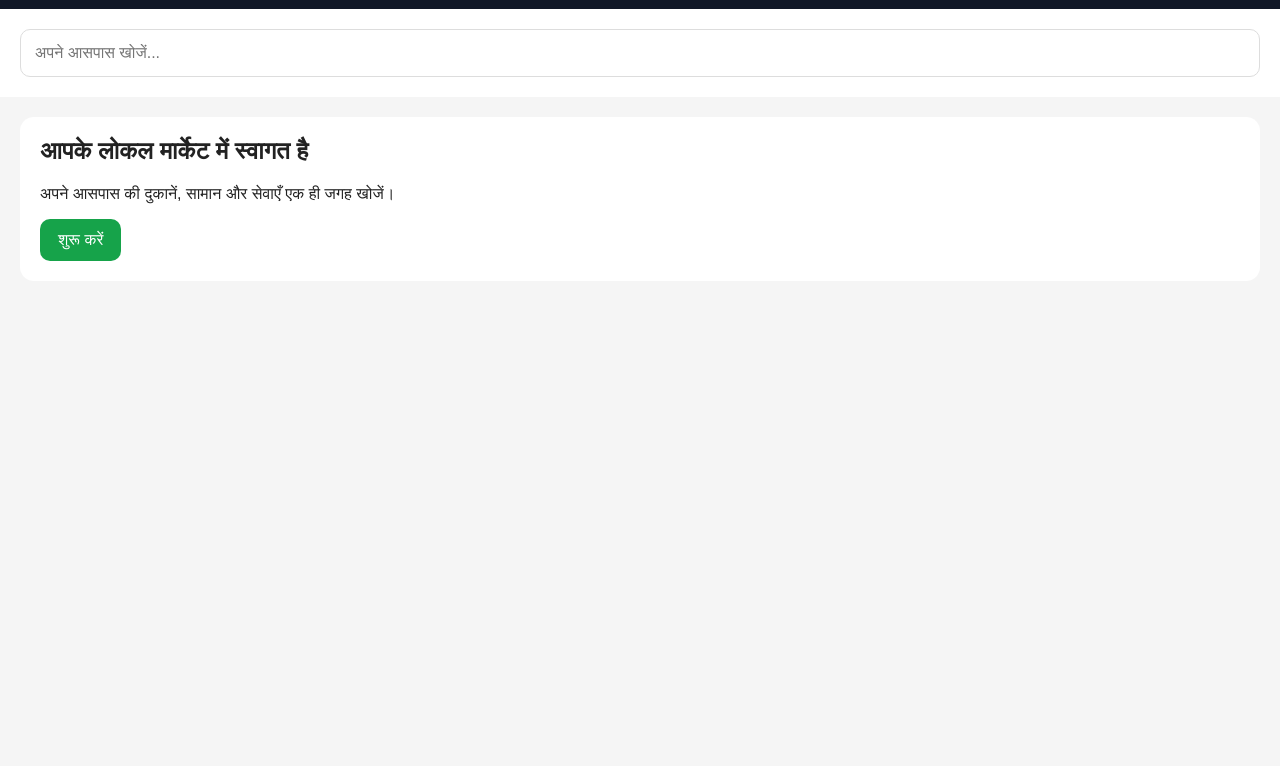
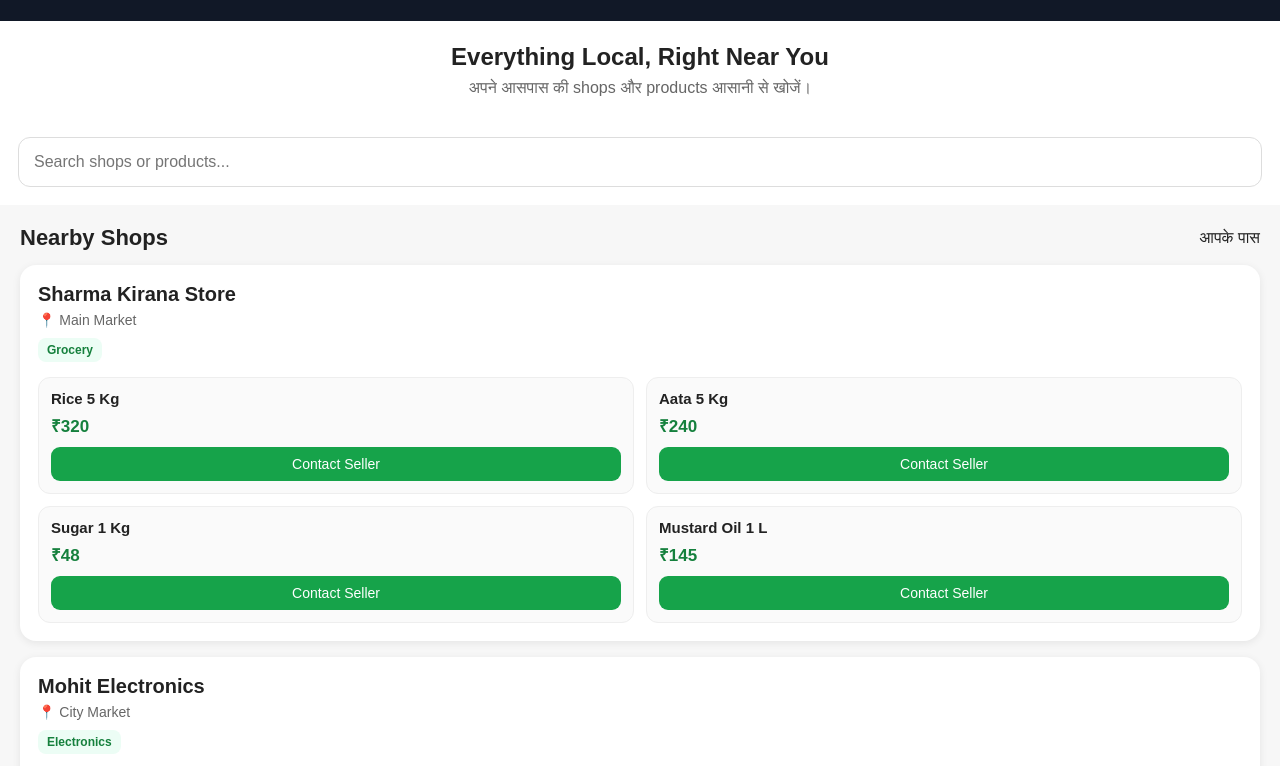
Before and after one commit to syadav01856-bot/LokBazaar, a plain HTML site: page index.html in a window 1280 px wide. Shown: the part 89-855 px from the top of the page. Before the commit the page ends 800 px from the top, so only its background shows below. Drawn offline with Linux system fonts and the light colour scheme.

Commit message:
Update index.html

```diff
--- a/index.html
+++ b/index.html
@@ -1,72 +1,172 @@
 <!DOCTYPE html>
-<html lang="hi">
+<html lang="en">
 <head>
   <meta charset="UTF-8">
   <meta name="viewport" content="width=device-width, initial-scale=1.0">
-  <title>LokBazaar</title>
+
+  <title>LokBazaar - Your Local Market</title>
+
   <style>
+    * {
+      box-sizing: border-box;
+    }
+
     body {
       margin: 0;
       font-family: Arial, sans-serif;
-      background: #f5f5f5;
+      background: #f7f7f7;
       color: #222;
     }
 
     header {
       background: #111827;
       color: white;
-      padding: 20px;
+      padding: 24px 18px;
       text-align: center;
     }
 
     header h1 {
       margin: 0;
-      font-size: 28px;
+      font-size: 32px;
     }
 
     header p {
-      margin: 8px 0 0;
+      margin: 7px 0 0;
+      font-size: 16px;
       color: #d1d5db;
     }
 
-    .search {
-      padding: 20px;
+    .hero {
+      background: white;
+      padding: 22px 18px;
+      text-align: center;
+    }
+
+    .hero h2 {
+      margin: 0 0 8px;
+      font-size: 24px;
+    }
+
+    .hero p {
+      margin: 0;
+      color: #666;
+    }
+
+    .search-box {
+      padding: 18px;
       background: white;
     }
 
-    .search input {
+    .search-box input {
       width: 100%;
-      box-sizing: border-box;
-      padding: 14px;
+      padding: 15px;
       border: 1px solid #ddd;
-      border-radius: 10px;
+      border-radius: 12px;
       font-size: 16px;
+      outline: none;
     }
 
-    .content {
+    .container {
       padding: 20px;
     }
 
-    .welcome {
-      background: white;
-      padding: 20px;
-      border-radius: 14px;
-      margin-bottom: 15px;
+    .section-title {
+      display: flex;
+      justify-content: space-between;
+      align-items: center;
+      margin-bottom: 14px;
     }
 
-    .welcome h2 {
-      margin-top: 0;
+    .section-title h2 {
+      margin: 0;
+      font-size: 22px;
     }
 
-    .button {
+    .shop {
+      background: white;
+      border-radius: 16px;
+      padding: 18px;
+      margin-bottom: 16px;
+      box-shadow: 0 2px 8px rgba(0,0,0,0.08);
+    }
+
+    .shop-name {
+      margin: 0;
+      font-size: 20px;
+    }
+
+    .location {
+      margin-top: 6px;
+      color: #666;
+      font-size: 14px;
+    }
+
+    .shop-tag {
       display: inline-block;
+      margin-top: 10px;
+      padding: 5px 9px;
+      border-radius: 8px;
+      background: #ecfdf5;
+      color: #15803d;
+      font-size: 12px;
+      font-weight: bold;
+    }
+
+    .products {
+      display: grid;
+      grid-template-columns: repeat(2, 1fr);
+      gap: 12px;
+      margin-top: 15px;
+    }
+
+    .product {
+      border: 1px solid #eee;
+      border-radius: 12px;
+      padding: 12px;
+      background: #fafafa;
+    }
+
+    .product-name {
+      font-weight: bold;
+      font-size: 15px;
+    }
+
+    .price {
+      margin-top: 7px;
+      color: #15803d;
+      font-size: 17px;
+      font-weight: bold;
+    }
+
+    .buy-btn {
+      width: 100%;
+      margin-top: 10px;
+      padding: 9px;
+      border: 0;
+      border-radius: 9px;
       background: #16a34a;
       color: white;
-      padding: 12px 18px;
-      border-radius: 10px;
-      text-decoration: none;
-      border: none;
-      font-size: 16px;
+      font-size: 14px;
+      cursor: pointer;
+    }
+
+    .buy-btn:active {
+      transform: scale(0.98);
+    }
+
+    .empty {
+      background: white;
+      padding: 30px 15px;
+      text-align: center;
+      border-radius: 14px;
+      color: #777;
+    }
+
+    footer {
+      text-align: center;
+      padding: 25px 15px;
+      color: #777;
+      font-size: 13px;
     }
   </style>
 </head>
@@ -75,20 +175,209 @@
 
   <header>
     <h1>LokBazaar</h1>
-    <p>दुनिया आपके पास</p>
+    <p>Your Local Market • आपके आसपास का बाज़ार</p>
   </header>
 
-  <div class="search">
-    <input type="text" placeholder="अपने आसपास खोजें...">
+  <section class="hero">
+    <h2>Everything Local, Right Near You</h2>
+    <p>अपने आसपास की shops और products आसानी से खोजें।</p>
+  </section>
+
+  <div class="search-box">
+    <input
+      id="searchInput"
+      type="text"
+      placeholder="Search shops or products..."
+      oninput="showShops()"
+    >
   </div>
 
-  <div class="content">
-    <div class="welcome">
-      <h2>आपके लोकल मार्केट में स्वागत है</h2>
-      <p>अपने आसपास की दुकानें, सामान और सेवाएँ एक ही जगह खोजें।</p>
-      <button class="button">शुरू करें</button>
+  <main class="container">
+
+    <div class="section-title">
+      <h2>Nearby Shops</h2>
+      <span>आपके पास</span>
     </div>
-  </div>
+
+    <div id="shops"></div>
+
+  </main>
+
+  <footer>
+    © 2026 LokBazaar • Buy Local, Grow Local
+  </footer>
+
+
+  <script>
+
+    const shops = [
+
+      {
+        name: "Sharma Kirana Store",
+        location: "Main Market",
+        tag: "Grocery",
+        products: [
+          { name: "Rice 5 Kg", price: "₹320" },
+          { name: "Aata 5 Kg", price: "₹240" },
+          { name: "Sugar 1 Kg", price: "₹48" },
+          { name: "Mustard Oil 1 L", price: "₹145" }
+        ]
+      },
+
+      {
+        name: "Mohit Electronics",
+        location: "City Market",
+        tag: "Electronics",
+        products: [
+          { name: "Mobile Charger", price: "₹199" },
+          { name: "Earphones", price: "₹299" },
+          { name: "LED Bulb", price: "₹120" },
+          { name: "USB Cable", price: "₹99" }
+        ]
+      },
+
+      {
+        name: "Raju Fruits & Vegetables",
+        location: "Sabzi Mandi",
+        tag: "Fresh Market",
+        products: [
+          { name: "Potato 1 Kg", price: "₹30" },
+          { name: "Onion 1 Kg", price: "₹35" },
+          { name: "Tomato 1 Kg", price: "₹40" },
+          { name: "Apple 1 Kg", price: "₹120" }
+        ]
+      }
+
+    ];
+
+
+    function showShops() {
+
+      const search =
+        document
+          .getElementById("searchInput")
+          .value
+          .toLowerCase()
+          .trim();
+
+      const shopsBox =
+        document.getElementById("shops");
+
+      shopsBox.innerHTML = "";
+
+      let found = false;
+
+
+      shops.forEach(shop => {
+
+        const shopMatches =
+          shop.name.toLowerCase().includes(search) ||
+          shop.location.toLowerCase().includes(search) ||
+          shop.tag.toLowerCase().includes(search);
+
+
+        const matchingProducts =
+          shop.products.filter(product =>
+            product.name.toLowerCase().includes(search)
+          );
+
+
+        if (shopMatches || matchingProducts.length > 0) {
+
+          found = true;
+
+          const productsToShow =
+            search && !shopMatches
+              ? matchingProducts
+              : shop.products;
+
+
+          let productsHTML = "";
+
+
+          productsToShow.forEach(product => {
+
+            productsHTML += `
+              <div class="product">
+
+                <div class="product-name">
+                  ${product.name}
+                </div>
+
+                <div class="price">
+                  ${product.price}
+                </div>
+
+                <button
+                  class="buy-btn"
+                  onclick="contactSeller('${product.name}', '${shop.name}')"
+                >
+                  Contact Seller
+                </button>
+
+              </div>
+            `;
+
+          });
+
+
+          shopsBox.innerHTML += `
+            <div class="shop">
+
+              <h3 class="shop-name">
+                ${shop.name}
+              </h3>
+
+              <div class="location">
+                📍 ${shop.location}
+              </div>
+
+              <div class="shop-tag">
+                ${shop.tag}
+              </div>
+
+              <div class="products">
+                ${productsHTML}
+              </div>
+
+            </div>
+          `;
+
+        }
+
+      });
+
+
+      if (!found) {
+
+        shopsBox.innerHTML = `
+          <div class="empty">
+            <h3>No results found</h3>
+            <p>दूसरा shop या product search करके देखें।</p>
+          </div>
+        `;
+
+      }
+
+    }
+
+
+    function contactSeller(product, shop) {
+
+      alert(
+        "Product: " +
+        product +
+        "\nShop: " +
+        shop +
+        "\n\nNext step: हम यहाँ real seller contact और order system जोड़ेंगे।"
+      );
+
+    }
+
+
+    showShops();
+
+  </script>
 
 </body>
 </html>
```
